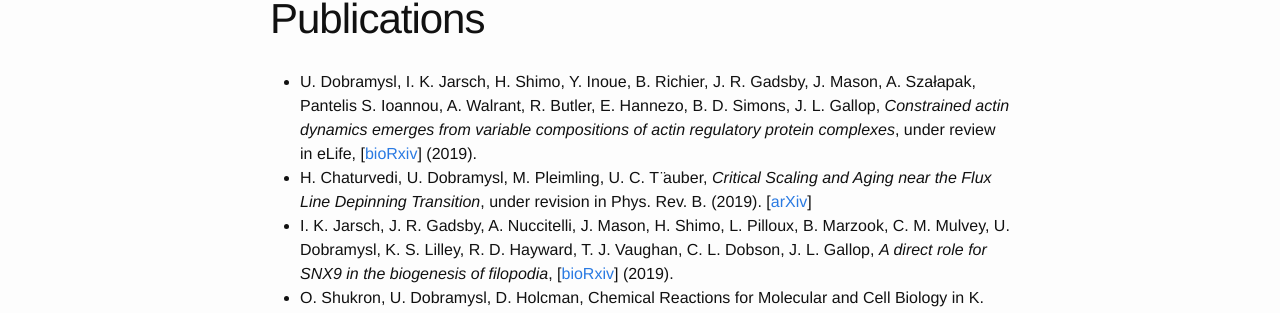
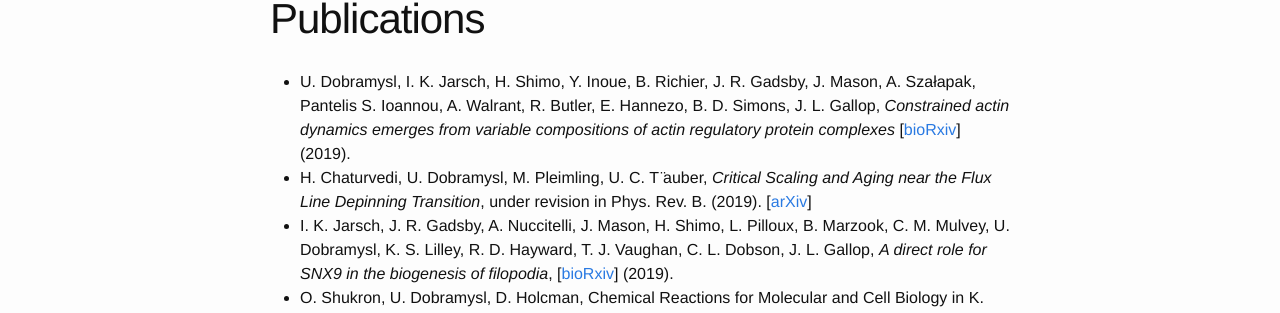
Before and after one commit to ulido/ulido.github.io, a Jekyll site: the page built from 03-publications.md, in a window 1280 px wide. Shown: the part 182-495 px from the top of the page. Built offline with Jekyll 4.4.1, drawn with Linux system fonts in a browser that asks for light colours.

Commit message:
Fixed small error

```diff
--- a/03-publications.md
+++ b/03-publications.md
@@ -4,7 +4,7 @@ title: Publications
 permalink: /publications/
 ---
 
-* U. Dobramysl, I. K. Jarsch, H. Shimo, Y. Inoue, B. Richier, J. R. Gadsby, J. Mason, A. Szałapak, Pantelis S. Ioannou, A. Walrant, R. Butler, E. Hannezo, B. D. Simons, J. L. Gallop, *Constrained actin dynamics emerges from variable compositions of actin regulatory protein complexes*, under review in eLife, [[bioRxiv](https://doi.org/10.1101/525725)] (2019).
+* U. Dobramysl, I. K. Jarsch, H. Shimo, Y. Inoue, B. Richier, J. R. Gadsby, J. Mason, A. Szałapak, Pantelis S. Ioannou, A. Walrant, R. Butler, E. Hannezo, B. D. Simons, J. L. Gallop, *Constrained actin dynamics emerges from variable compositions of actin regulatory protein complexes* [[bioRxiv](https://doi.org/10.1101/525725)] (2019).
 * H. Chaturvedi, U. Dobramysl, M. Pleimling, U. C. T ̈auber, *Critical Scaling and Aging near the Flux Line Depinning Transition*, under revision in Phys. Rev. B. (2019). [[arXiv](https://arxiv.org/abs/1907.05804)]
 * I. K. Jarsch, J. R. Gadsby, A. Nuccitelli, J. Mason, H. Shimo, L. Pilloux, B. Marzook, C. M. Mulvey, U. Dobramysl, K. S. Lilley, R. D. Hayward, T. J. Vaughan, C. L. Dobson, J. L. Gallop, *A direct role for SNX9 in the biogenesis of filopodia*, [[bioRxiv](https://doi.org/10.1101/710285)] (2019).
 * O. Shukron, U. Dobramysl, D. Holcman, Chemical Reactions for Molecular and Cell Biology in K. Lindenberg, R. Metzler, G. Oshanin Chemical Kinetics Beyond the Textbook (World Scientific Europe, 2019)
```
